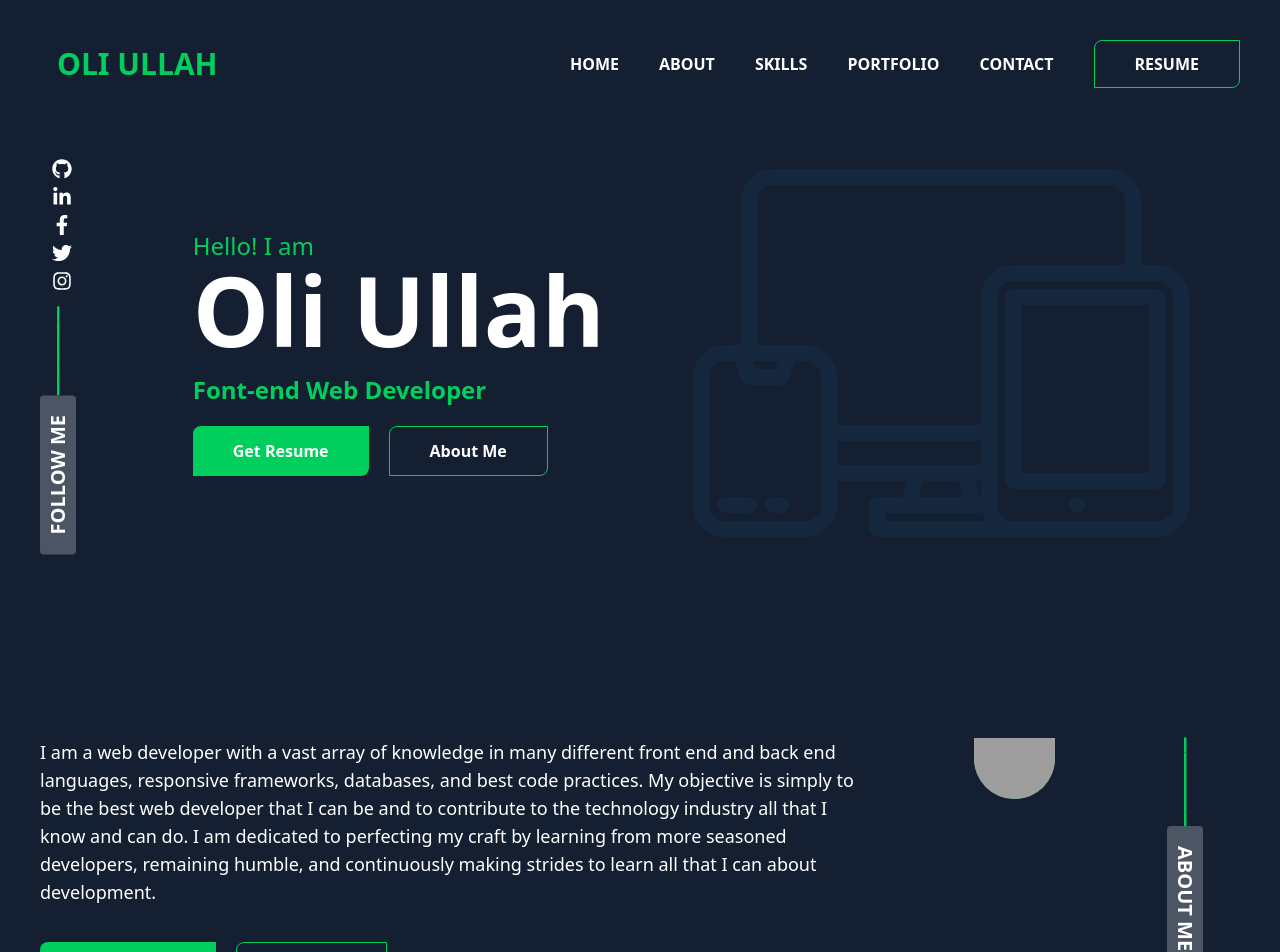
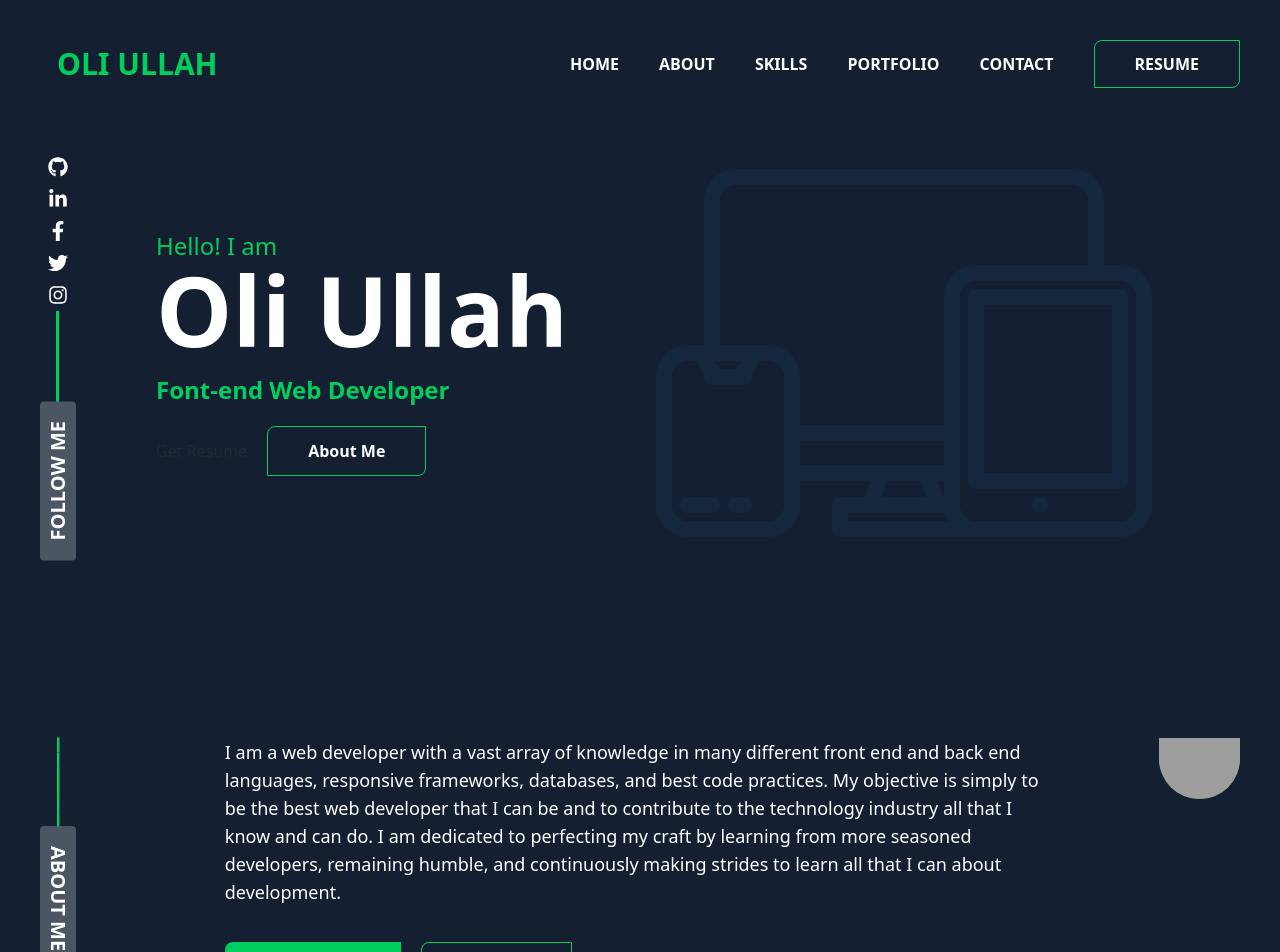
Before and after one commit to OliUllah1/My-Portfolio, a React (Vite) app: page / in a window 1280 px wide. Shown: the top 952 px of the page. Built offline with nearby package versions, Linux system fonts and the light colour scheme; grey boxes are pictures that could not be loaded.

Commit message:
bannar section mobile responsive done

```diff
--- a/src/Pages/Home/About/About.jsx
+++ b/src/Pages/Home/About/About.jsx
@@ -1,20 +1,22 @@
 import React from 'react';
 import myPic from '../../../assets/images/oli.png'
+import Title from '../Title/Title';
 
 const About = () => {
     return (
-        <div id='about' className='flex gap-28 my-40'>
-            <div>
+        <div id='about' className='lg:flex gap-28 my-40'>
+            <Title>About ME</Title>
+            <div className='order-2 lg:order-1'>
                 <p className='text-white text-lg'>I am a web developer with a vast array of knowledge in many different front end and back end languages, responsive frameworks, databases, and best code practices. My objective is simply to be the best web developer that I can be and to contribute to the technology industry all that I know and can do. I am dedicated to perfecting my craft by learning from more seasoned developers, remaining humble, and continuously making strides to learn all that I can about development.</p>
                 <div className='mt-9 flex gap-5'>
             <button className='secondary-btn'>Get Resume</button>
             <button className='primary-btn'>My Skills</button>
             </div>
             </div>
-            <div>
+            <div className=' order-1 lg:order-2'>
                 <img className='rounded-bl-full bg-green-500 rounded-br-full' src={myPic} alt="" />
             </div>
-            <div>
+            <div className='hidden lg:block'>
             <p className='font-bold -m-2 my-6 p-0 rotate-90 lg:text-4xl text-[#00cf5d]'>______</p>
                 <h4 className="[writing-mode:vertical-rl] bg-gray-600 p-1 rounded font-bold text-xl py-5 text-white uppercase">About me</h4>
                 <p className='font-bold -m-2 my-6 p-0 rotate-90 lg:text-4xl text-[#00cf5d]'>______</p>
--- a/src/Pages/Home/Banner/Banner.jsx
+++ b/src/Pages/Home/Banner/Banner.jsx
@@ -4,28 +4,51 @@ import { Link } from 'react-router-dom';
 import bannerLogo from '../../../assets/images/responsive.png'
 const Banner = () => {
     return (
-        <div id='home' className='flex gap-20 items-center h-[450px]'>
-            <div>
-                <div className='mb-10 text-xl ml-3 text-white'>
-                    <Link to='https://github.com/OliUllah1'><FaGithub className='my-2'></FaGithub></Link>
+        <div id='home' className='lg:flex gap-20 items-center lg:h-[450px]'>
+            <div className='hidden lg:block'>
+                <div className='mb-24 text-xl ml-2 text-white'>
+                    <Link to='https://github.com/OliUllah1'><FaGithub className='my-3'></FaGithub></Link>
                     <Link to='https://www.linkedin.com/in/oli-ullah-89b464269/'><FaLinkedinIn></FaLinkedinIn></Link>
-                    <Link to='https://www.facebook.com/md.oli.1671'><FaFacebookF className='my-2'></FaFacebookF></Link>
+                    <Link to='https://www.facebook.com/md.oli.1671'><FaFacebookF className='my-3'></FaFacebookF></Link>
                     <Link to='https://twitter.com/oliullah915'><FaTwitter></FaTwitter></Link>
-                    <Link to='https://www.instagram.com/md.oliullah_9/'><FaInstagram className='my-2'></FaInstagram></Link>
+                    <Link to='https://www.instagram.com/md.oliullah_9/'><FaInstagram className='my-3'></FaInstagram></Link>
                 </div>
-                <p className='font-bold -m-2 my-6 p-0 rotate-90 lg:text-4xl text-[#00cf5d]'>______</p>
-                <h4 className="[writing-mode:vertical-rl] rotate-180 bg-gray-600 p-1 rounded font-bold text-xl py-5 text-white uppercase">follow Me</h4>
+                <div className='follow relative'>
+                <h4 className="lg:[writing-mode:vertical-rl] lg:rotate-180 bg-gray-600 p-1 rounded font-bold text-xl py-5 text-white uppercase">follow Me</h4>
+                </div>
             </div>
-            <div>
-            <p className='text-[#00cf5d] text-2xl'>Hello! I am</p>
-            <h1 className='text-8xl text-white font-semibold'>Oli Ullah</h1>
+            <div className='text-center mt-32 lg:mt-0 lg:text-left'>
+            <p className='text-[#00cf5d] text-xl lg:text-2xl'>Hello! I am</p>
+            <h1 className='text-5xl lg:text-8xl text-white font-semibold'>Oli Ullah</h1>
             <h3 className='mt-4 font-bold text-2xl text-[#00cf5d]'>Font-end Web Developer</h3>
             <div className='mt-5 flex gap-5'>
-            <button className='secondary-btn'>Get Resume</button>
+            <button className='secondary-btn-sm lg:secondary-btn'>Get Resume</button>
             <button className='primary-btn'>About Me</button>
             </div>
             </div>
-            <img src={bannerLogo} alt="" />
+            <img className='hidden lg:block' src={bannerLogo} alt="" />
+
+
+            <div className='lg:hidden block mt-10'>
+                <div className='flex items-center justify-center'>
+                <p className='border-t-2 border-[#00cf5d] w-[80%]'></p>
+                <h4 className="bg-gray-600 w-full rounded font-semibold text-lg px-3 py-2 text-white uppercase">follow Me</h4>
+                <p className='border-t-2 border-[#00cf5d] w-[80%]'></p>
+                </div>
+
+                <div className='flex justify-center gap-5 mt-3 items-center  text-xl text-white'>
+                    <Link to='https://github.com/OliUllah1'><FaGithub className='my-3'></FaGithub></Link>
+                    <Link to='https://www.linkedin.com/in/oli-ullah-89b464269/'><FaLinkedinIn></FaLinkedinIn></Link>
+                    <Link to='https://www.facebook.com/md.oli.1671'><FaFacebookF className='my-3'></FaFacebookF></Link>
+                    <Link to='https://twitter.com/oliullah915'><FaTwitter></FaTwitter></Link>
+                    <Link to='https://www.instagram.com/md.oliullah_9/'><FaInstagram className='my-3'></FaInstagram></Link>
+                </div>
+
+            </div>
+
+
+
+
         </div>
     );
 };
--- /dev/null
+++ b/src/Pages/Home/Title/Title.jsx
@@ -0,0 +1,15 @@
+import React from 'react';
+
+const Title = ({children}) => {
+    return (
+        <div className='lg:hidden block my-10'>
+            <div className='flex items-center justify-center'>
+                <p className='border-t-2 border-[#00cf5d] w-[80%]'></p>
+                <h4 className="bg-gray-600 w-full rounded font-semibold text-lg px-3 py-2 text-center text-white uppercase">{children}</h4>
+                <p className='border-t-2 border-[#00cf5d] w-[80%]'></p>
+            </div>
+        </div>
+    );
+};
+
+export default Title;
--- a/src/Pages/Navbar/Navbar.jsx
+++ b/src/Pages/Navbar/Navbar.jsx
@@ -15,7 +15,7 @@ const Navbar = () => {
   <div className="navbar-start w-full">
 
     <a className="btn btn-ghost normal-case text-3xl text-[#00cf5d]">OLI ULLAH</a>
-    <div className="dropdown dropdown-end ml-10">
+    <div className="dropdown dropdown-end ml-28">
       <label tabIndex={0} className="btn text-[#141f31] bg-[#00cf5d] btn-ghost lg:hidden">
         <FaBars className='text-xl'></FaBars>
       </label>
--- a/src/index.css
+++ b/src/index.css
@@ -7,8 +7,20 @@ html{
 .primary-btn{
     @apply px-10 py-3 rounded-tl-lg rounded-br-lg font-bold  border border-[#00cf5d] text-white
 }
+.primary-btn-sm{
+    @apply px-5 py-3 rounded-tl-lg rounded-br-lg font-bold  border border-[#00cf5d] text-white
+}
+
 .secondary-btn{
     @apply px-10 py-3 rounded-tl-lg rounded-br-lg font-bold bg-[#00cf5d] text-white
+}
+.follow::before{
+    position: absolute;
+    content: '';
+    height: 120px;
+    margin-left: 16px;
+    margin-top: -90px;
+    border-left: 3px solid #00cf5d;
 }
 .portfolio-projects{
     width: 100%;
```
